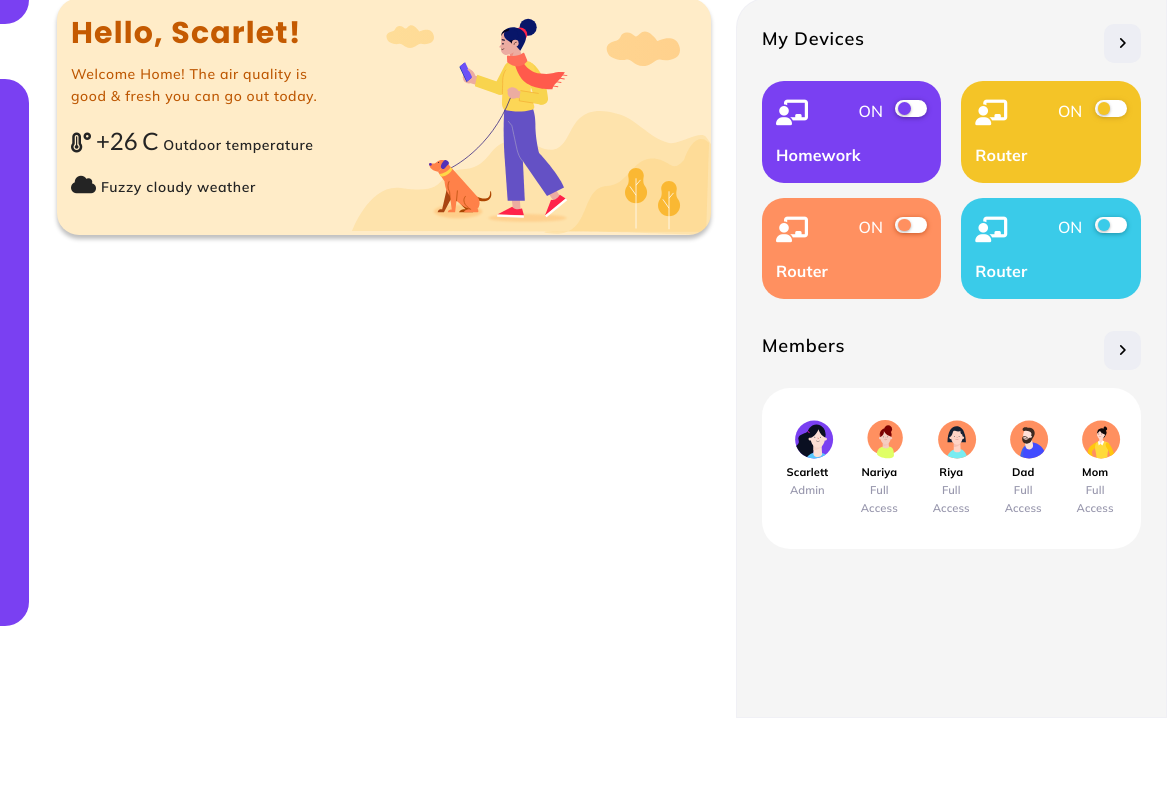
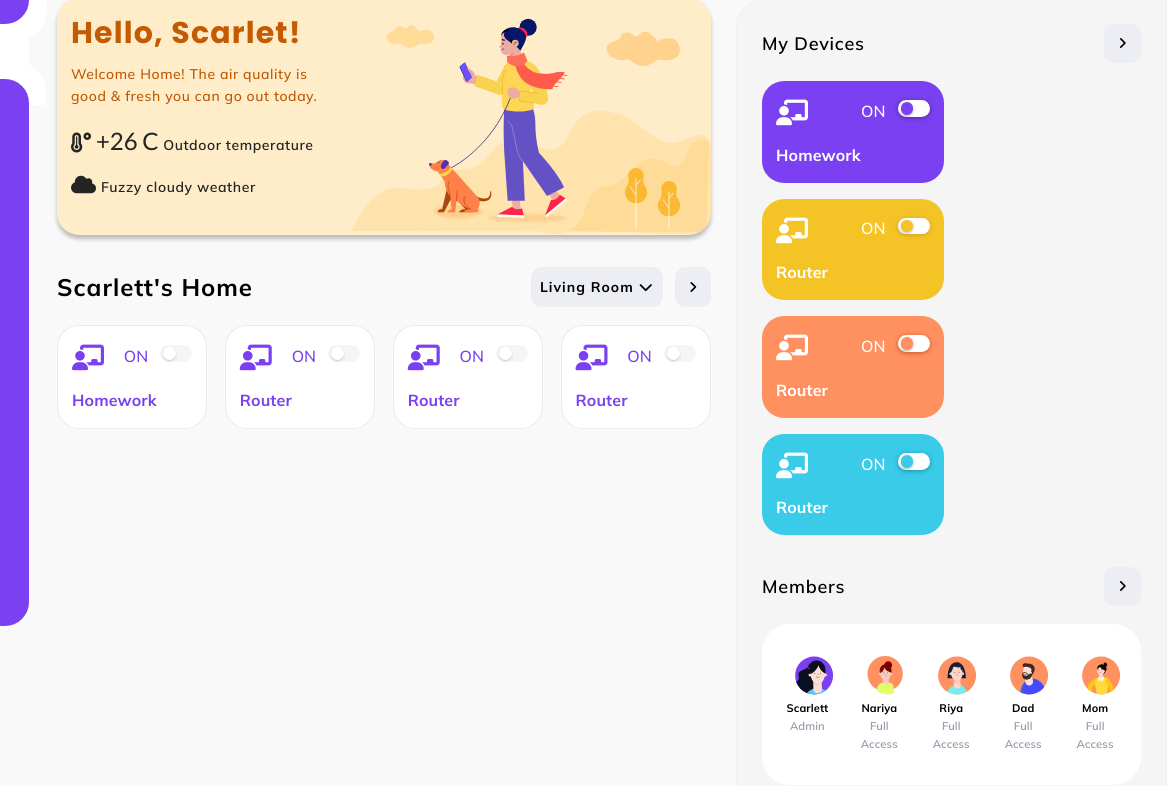
Before and after one commit to MahmoudHboubati/schoolup.front.design, a plain HTML site: page index.html in a window 1280 px wide. Shown: the part 126-912 px from the top of the page, 113-1280 px from the left. Before the commit the page ends 844 px from the top, so only its background shows below. Drawn offline with Linux system fonts and the light colour scheme.

Commit message:
feat(rectangles): small rectangles in middle

```diff
--- a/css/style.css
+++ b/css/style.css
@@ -21,6 +21,8 @@
 
   --info: #3acbe9;
   --info-dark: #1c90a7;
+
+  --bg-default: #F5F5F5;
 }
 
 * * {
@@ -32,6 +34,7 @@ body {
   margin: 0;
   font-family: "Mulish", Arial, sans-serif;
   font-size: 16px;
+  background: #f9f9f9;
 }
 
 .logo {
@@ -65,6 +68,16 @@ img {
   padding: 5px 10px;
 }
 
+.dropdown {
+  display: flex;
+  align-items: center;
+  padding: 14px 9px;
+  background: var(--light);
+  border-radius: 11px;
+  font-size: 0.875rem;
+  height: 40px;
+}
+
 .dropdown-trigger {
   display: flex;
   align-items: center;
@@ -82,7 +95,6 @@ img {
 }
 
 .main-container {
-  background-color: #ffffff;
   padding-left: 170px;
   padding-right: 20px;
   min-width: 100%;
@@ -255,7 +267,6 @@ input.su-default.search-input:focus-visible {
   padding: 19px 14px;
   background-color: var(--primary);
   color: white;
-  min-width: 204px;
 }
 
 .rectangle .rectangle-body p {
@@ -291,6 +302,12 @@ input.su-default.search-input:focus-visible {
 
 .rectangle.rectangle-info {
   background: var(--info);
+}
+
+.rectangle.rectangle-outline {
+  border: 1px solid #e6e5f2cf;
+  color: var(--primary);
+  background: white;
 }
 
 .rectangle-header {
@@ -354,7 +371,7 @@ input.su-default.search-input:focus-visible {
 }
 
 .panel-side {
-  background: #f5f5f5;
+  background: var(--bg-default);
   border: 1px solid rgba(237, 237, 245, 0.602601);
   border-radius: 30px 0px 0px 0px;
   min-width: 39.5%;
@@ -374,9 +391,17 @@ input.su-default.search-input:focus-visible {
 .su-card-body {
   display: flex;
   flex-direction: row;
+  justify-content: space-between;
+  gap: 1em;
   flex-wrap: wrap;
-  justify-content: space-between;
-  gap: 15px;
+}
+
+.col-3 {
+  width: 23%;
+}
+
+.col-6 {
+  width: 48%;
 }
 
 .su-card-body-rounded {
@@ -385,9 +410,9 @@ input.su-default.search-input:focus-visible {
   padding: 2em 1.25em;
 }
 
-.su-card-body .rectangle {
+/* .su-card-body .rectangle {
   min-width: 47.345%;
-}
+} */
 
 .su-card-header {
   font-family: "Mulish";
@@ -401,8 +426,25 @@ input.su-default.search-input:focus-visible {
 
   display: flex;
   justify-content: space-between;
+  align-items: center;
 
   margin-bottom: 18px;
+}
+
+.su-card-utils {
+  display: flex;
+  gap: 0.5em;
+}
+
+.su-card-header.su-card-header-large {
+  font-family: "Mulish";
+  font-style: normal;
+  font-weight: 700;
+  font-size: 24px;
+  line-height: 30px;
+  /* identical to box height, or 125% */
+
+  letter-spacing: 1.02571px;
 }
 
 .su-btn {
@@ -451,6 +493,16 @@ input.su-default.search-input:focus-visible {
 
 .switch.switch-info .switch-pool {
   box-shadow: 0px 1px 5px var(--info-dark);
+}
+
+.switch .switch-pool.switch-no-shadow {
+  box-shadow: none !important;
+  background: var(--bg-default);
+}
+
+.switch .switch-pool.switch-no-shadow .switch-bubble {
+  background: #ffffff;
+  box-shadow: 0px 1px 2px rgba(101, 101, 101, 0.332195);
 }
 
 .switch-bubble {
--- a/index.html
+++ b/index.html
@@ -320,6 +320,84 @@
             </div>
           </div>
         </div>
+        <div class="su-card">
+          <div class="su-card-header su-card-header-large">
+            <span>Scarlett's Home</span>
+            <div class="su-card-utils">
+              <div class="dropdown">
+                <div class="">
+                  <span>Living Room</span>
+                  <i class="fa-solid fa-chevron-down"></i>
+                </div>
+              </div>
+              <button class="su-btn su-xsmall">
+                <i class="fa-solid fa-angle-right"></i>
+              </button>
+            </div>
+          </div>
+          <div class="su-card-body">
+            <div class="rectangle rectangle-outline col-3">
+              <div class="rectangle-body">
+                <div class="rectangle-body-top">
+                  <i class="fa-solid fa-chalkboard-user"></i>
+                  <div class="switch">
+                    <span class="switch-title">ON</span>
+                    <label class="switch-pool switch-no-shadow">
+                      <input type="checkbox" />
+                      <div class="switch-bubble"></div>
+                    </label>
+                  </div>
+                </div>
+                <div class="rectangle-title">Homework</div>
+              </div>
+            </div>
+            <div class="rectangle rectangle-warning rectangle-outline col-3">
+              <div class="rectangle-body">
+                <div class="rectangle-body-top">
+                  <i class="fa-solid fa-chalkboard-user"></i>
+                  <div class="switch">
+                    <span class="switch-title">ON</span>
+                    <label class="switch-pool switch-no-shadow">
+                      <input type="checkbox" />
+                      <div class="switch-bubble"></div>
+                    </label>
+                  </div>
+                </div>
+                <div class="rectangle-title">Router</div>
+              </div>
+            </div>
+            <div class="rectangle rectangle-danger rectangle-outline col-3">
+              <div class="rectangle-body">
+                <div class="rectangle-body-top">
+                  <i class="fa-solid fa-chalkboard-user"></i>
+                  <div class="switch">
+                    <span class="switch-title">ON</span>
+                    <label class="switch-pool switch-no-shadow">
+                      <input type="checkbox" />
+                      <div class="switch-bubble"></div>
+                    </label>
+                  </div>
+                </div>
+                <div class="rectangle-title">Router</div>
+              </div>
+            </div>
+            <div class="rectangle rectangle-info rectangle-outline col-3">
+              <div class="rectangle-body">
+                <div class="rectangle-body-top">
+                  <i class="fa-solid fa-chalkboard-user"></i>
+                  <div class="switch">
+                    <span class="switch-title">ON</span>
+                    <label class="switch-pool switch-no-shadow">
+                      <input type="checkbox" />
+                      <div class="switch-bubble"></div>
+                    </label>
+                  </div>
+                </div>
+                <div class="rectangle-title">Router</div>
+              </div>
+            </div>
+          </div>
+        </div>
       </div>
       <div class="panel-side">
         <div class="su-card">
@@ -332,7 +410,7 @@
             </div>
           </div>
           <div class="su-card-body">
-            <div class="rectangle">
+            <div class="rectangle col-6">
               <div class="rectangle-body">
                 <div class="rectangle-body-top">
                   <i class="fa-solid fa-chalkboard-user"></i>
@@ -347,7 +425,7 @@
                 <div class="rectangle-title">Homework</div>
               </div>
             </div>
-            <div class="rectangle rectangle-warning">
+            <div class="rectangle rectangle-warning col-6">
               <div class="rectangle-body">
                 <div class="rectangle-body-top">
                   <i class="fa-solid fa-chalkboard-user"></i>
@@ -362,7 +440,7 @@
                 <div class="rectangle-title">Router</div>
               </div>
             </div>
-            <div class="rectangle rectangle-danger">
+            <div class="rectangle rectangle-danger col-6">
               <div class="rectangle-body">
                 <div class="rectangle-body-top">
                   <i class="fa-solid fa-chalkboard-user"></i>
@@ -377,7 +455,7 @@
                 <div class="rectangle-title">Router</div>
               </div>
             </div>
-            <div class="rectangle rectangle-info">
+            <div class="rectangle rectangle-info col-6">
               <div class="rectangle-body">
                 <div class="rectangle-body-top">
                   <i class="fa-solid fa-chalkboard-user"></i>
```
